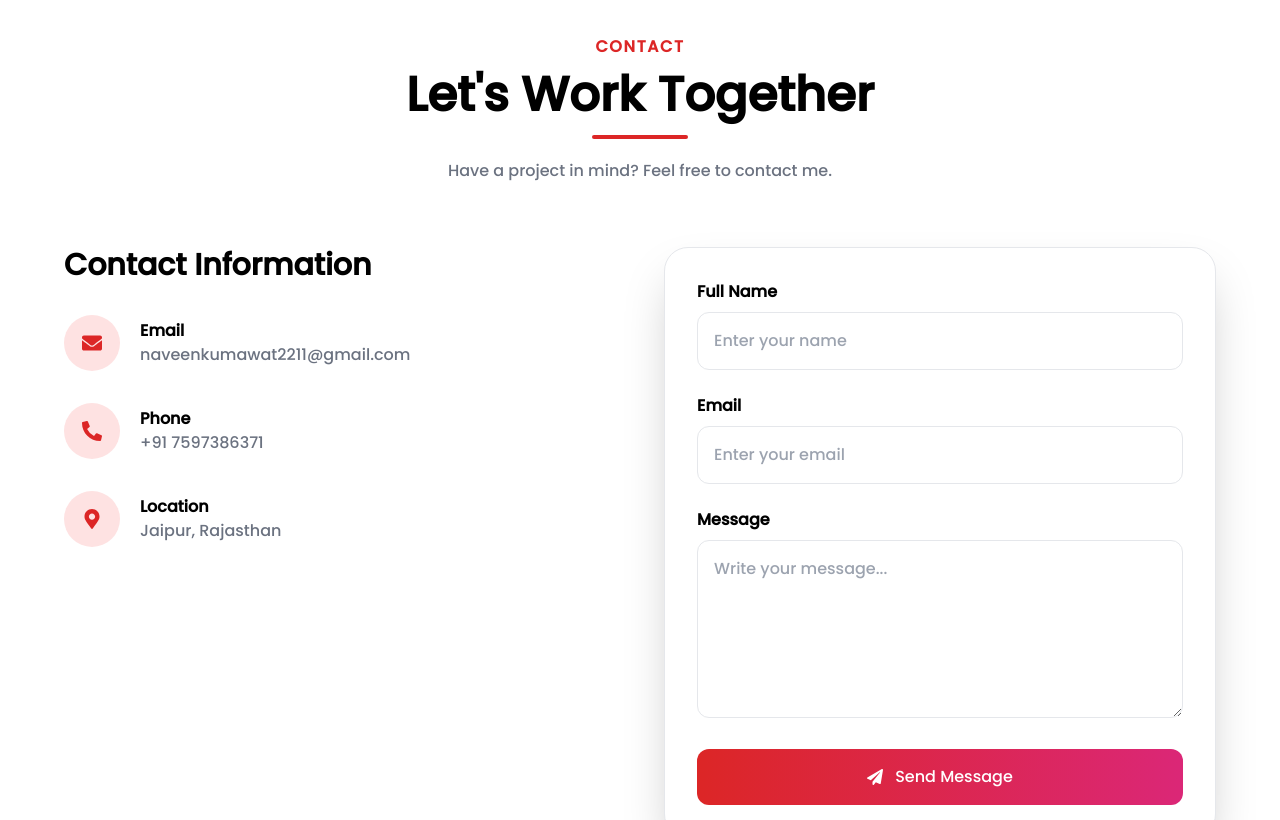
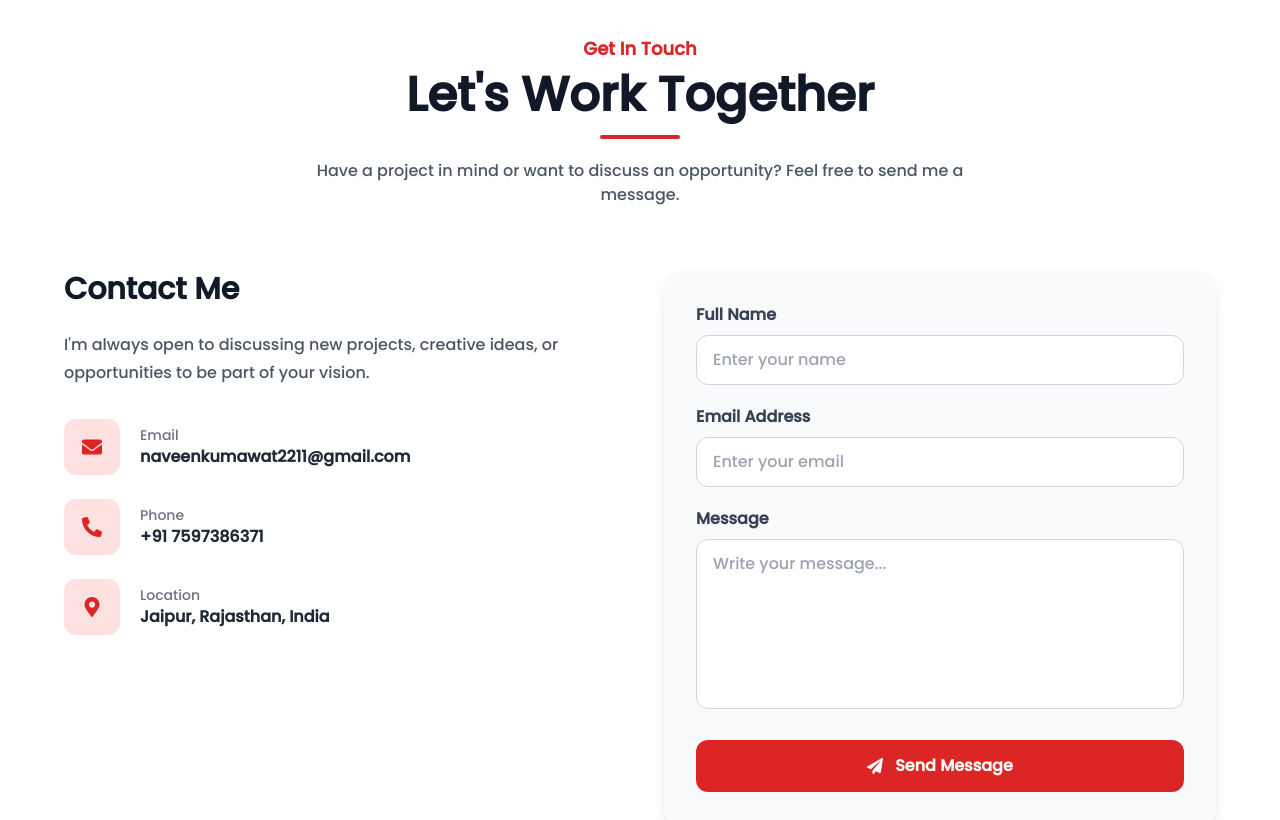
Before and after one commit to naveenkumawat2211-web/portfolio, a React (Vite) app: page / in a window 1280 px wide. Shown: the part 4780-5600 px from the top of the page. Built offline with nearby package versions, Linux system fonts and the light colour scheme.

Commit message:
Update email section

```diff
--- a/package.json
+++ b/package.json
@@ -10,6 +10,7 @@
     "preview": "vite preview"
   },
   "dependencies": {
+    "@emailjs/browser": "^4.4.1",
     "axios": "^1.6.8",
     "framer-motion": "^12.42.2",
     "react": "^18.2.0",
--- a/src/components/Contact.jsx
+++ b/src/components/Contact.jsx
@@ -1,9 +1,8 @@
 import React, { useState } from "react";
-import axios from "axios";
+import emailjs from "@emailjs/browser";
 import { useForm } from "react-hook-form";
 import toast from "react-hot-toast";
 import { motion } from "framer-motion";
-
 import {
   FaEnvelope,
   FaPhoneAlt,
@@ -25,98 +24,134 @@ function Contact() {
     setLoading(true);
 
     try {
-      await axios.post("https://getform.io/f/raeqjora", data);
+      await emailjs.send(
+        "service_vws18m5",
+        "template_wkkbqh1",
+        {
+          name: data.name,
+          email: data.email,
+          message: data.message,
+        },
+        {
+          publicKey: "3TWD5dtU7cnYwoY7H",
+        }
+      );
 
       toast.success("Message Sent Successfully ❤️");
-
       reset();
-    } catch (err) {
-      toast.error("Something went wrong");
+    } catch (error) {
+      console.error("EmailJS Error:", error);
+      toast.error("Something went wrong. Please try again.");
+    } finally {
+      setLoading(false);
     }
-
-    setLoading(false);
   };
 
   return (
     <section
       name="Contact"
-      className="max-w-7xl mx-auto px-6 md:px-16 py-24"
+      id="contact"
+      className="w-full bg-white py-24"
     >
+      <div className="max-w-7xl mx-auto px-6 md:px-16">
+
         {/* Heading */}
-
         <motion.div
-        initial={{ opacity: 0, y: -40 }}
+          initial={{ opacity: 0, y: 40 }}
           whileInView={{ opacity: 1, y: 0 }}
-        transition={{ duration: .8 }}
+          transition={{ duration: 0.7 }}
           viewport={{ once: true }}
           className="text-center mb-16"
         >
-        <p className="uppercase tracking-widest text-red-600 font-semibold">
-          Contact
+          <p className="text-red-600 font-semibold text-lg">
+            Get In Touch
           </p>
 
-        <h1 className="text-4xl md:text-5xl font-bold mt-3">
+          <h2 className="text-4xl md:text-5xl font-bold text-gray-900 mt-2">
             Let's Work Together
-        </h1>
+          </h2>
 
-        <div className="w-24 h-1 bg-red-600 mx-auto rounded-full mt-4"></div>
+          <div className="w-20 h-1 bg-red-600 mx-auto mt-4 rounded-full"></div>
 
-        <p className="text-gray-500 mt-5">
-          Have a project in mind? Feel free to contact me.
+          <p className="text-gray-600 mt-5 max-w-2xl mx-auto">
+            Have a project in mind or want to discuss an opportunity?
+            Feel free to send me a message.
           </p>
         </motion.div>
 
-      <div className="grid md:grid-cols-2 gap-12">
+        <div className="grid md:grid-cols-2 gap-12 items-start">
 
-        {/* Left */}
-
+          {/* Left Side */}
           <motion.div
-          initial={{ opacity: 0, x: -70 }}
+            initial={{ opacity: 0, x: -50 }}
             whileInView={{ opacity: 1, x: 0 }}
-          transition={{ duration: .8 }}
+            transition={{ duration: 0.7 }}
             viewport={{ once: true }}
           >
-          <h2 className="text-3xl font-bold mb-8">
-            Contact Information
-          </h2>
+            <h3 className="text-3xl font-bold text-gray-900 mb-6">
+              Contact Me
+            </h3>
 
-          <div className="space-y-8">
+            <p className="text-gray-600 leading-7 mb-8">
+              I'm always open to discussing new projects, creative ideas,
+              or opportunities to be part of your vision.
+            </p>
 
-            <div className="flex gap-5 items-center">
-              <div className="w-14 h-14 rounded-full bg-red-100 flex items-center justify-center">
-                <FaEnvelope className="text-red-600 text-xl" />
+            <div className="space-y-6">
+
+              {/* Email */}
+              <a
+                href="mailto:naveenkumawat2211@gmail.com"
+                className="flex items-center gap-5 group"
+              >
+                <div className="w-14 h-14 flex items-center justify-center rounded-xl bg-red-100 text-red-600 text-xl group-hover:bg-red-600 group-hover:text-white transition duration-300">
+                  <FaEnvelope />
                 </div>
 
                 <div>
-                <p className="font-semibold">Email</p>
-                <p className="text-gray-500">
+                  <p className="text-sm text-gray-500">
+                    Email
+                  </p>
+
+                  <p className="font-semibold text-gray-800 group-hover:text-red-600 transition">
                     naveenkumawat2211@gmail.com
                   </p>
                 </div>
-            </div>
+              </a>
 
-            <div className="flex gap-5 items-center">
-              <div className="w-14 h-14 rounded-full bg-red-100 flex items-center justify-center">
-                <FaPhoneAlt className="text-red-600 text-xl" />
+              {/* Phone */}
+              <a
+                href="tel:+917597386371"
+                className="flex items-center gap-5 group"
+              >
+                <div className="w-14 h-14 flex items-center justify-center rounded-xl bg-red-100 text-red-600 text-xl group-hover:bg-red-600 group-hover:text-white transition duration-300">
+                  <FaPhoneAlt />
                 </div>
 
                 <div>
-                <p className="font-semibold">Phone</p>
-                <p className="text-gray-500">
+                  <p className="text-sm text-gray-500">
+                    Phone
+                  </p>
+
+                  <p className="font-semibold text-gray-800 group-hover:text-red-600 transition">
                     +91 7597386371
                   </p>
                 </div>
-            </div>
+              </a>
 
-            <div className="flex gap-5 items-center">
-              <div className="w-14 h-14 rounded-full bg-red-100 flex items-center justify-center">
-                <FaMapMarkerAlt className="text-red-600 text-xl" />
+              {/* Location */}
+              <div className="flex items-center gap-5">
+                <div className="w-14 h-14 flex items-center justify-center rounded-xl bg-red-100 text-red-600 text-xl">
+                  <FaMapMarkerAlt />
                 </div>
 
                 <div>
-                <p className="font-semibold">Location</p>
-                <p className="text-gray-500">
-                  Jaipur, Rajasthan
+                  <p className="text-sm text-gray-500">
+                    Location
+                  </p>
+
+                  <p className="font-semibold text-gray-800">
+                    Jaipur, Rajasthan, India
                   </p>
                 </div>
               </div>
@@ -124,86 +159,114 @@ function Contact() {
             </div>
           </motion.div>
 
-        {/* Right */}
+          {/* Right Side - Contact Form */}
+          <motion.div
+            initial={{ opacity: 0, x: 50 }}
+            whileInView={{ opacity: 1, x: 0 }}
+            transition={{ duration: 0.7 }}
+            viewport={{ once: true }}
+            className="bg-gray-50 p-6 md:p-8 rounded-2xl shadow-lg"
+          >
+            <form onSubmit={handleSubmit(onSubmit)}>
 
-        <motion.form
-          initial={{ opacity: 0, x: 70 }}
-          whileInView={{ opacity: 1, x: 0 }}
-          transition={{ duration: .8 }}
-          viewport={{ once: true }}
-          onSubmit={handleSubmit(onSubmit)}
-          className="bg-white shadow-2xl rounded-3xl p-8 border"
-        >
-
-          <div className="space-y-6">
-
-            <div>
-
-              <label className="font-semibold">
+              {/* Name */}
+              <div className="mb-5">
+                <label className="block text-gray-700 font-semibold mb-2">
                   Full Name
                 </label>
 
                 <input
+                  type="text"
+                  placeholder="Enter your name"
                   {...register("name", {
                     required: "Name is required",
                   })}
-                placeholder="Enter your name"
-                className="w-full mt-2 border rounded-xl p-4 outline-none focus:border-red-500"
+                  className={`w-full px-4 py-3 rounded-xl border ${
+                    errors.name
+                      ? "border-red-500"
+                      : "border-gray-300"
+                  } focus:outline-none focus:ring-2 focus:ring-red-500 bg-white`}
                 />
 
-              <p className="text-red-500 text-sm">
-                {errors.name?.message}
+                {errors.name && (
+                  <p className="text-red-500 text-sm mt-1">
+                    {errors.name.message}
                   </p>
-
+                )}
               </div>
 
-            <div>
-
-              <label className="font-semibold">
-                Email
+              {/* Email */}
+              <div className="mb-5">
+                <label className="block text-gray-700 font-semibold mb-2">
+                  Email Address
                 </label>
 
                 <input
+                  type="email"
+                  placeholder="Enter your email"
                   {...register("email", {
                     required: "Email is required",
+                    pattern: {
+                      value:
+                        /^[A-Z0-9._%+-]+@[A-Z0-9.-]+\.[A-Z]{2,}$/i,
+                      message: "Enter a valid email address",
+                    },
                   })}
-                placeholder="Enter your email"
-                className="w-full mt-2 border rounded-xl p-4 outline-none focus:border-red-500"
+                  className={`w-full px-4 py-3 rounded-xl border ${
+                    errors.email
+                      ? "border-red-500"
+                      : "border-gray-300"
+                  } focus:outline-none focus:ring-2 focus:ring-red-500 bg-white`}
                 />
 
-              <p className="text-red-500 text-sm">
-                {errors.email?.message}
+                {errors.email && (
+                  <p className="text-red-500 text-sm mt-1">
+                    {errors.email.message}
                   </p>
-
+                )}
               </div>
 
-            <div>
-
-              <label className="font-semibold">
+              {/* Message */}
+              <div className="mb-6">
+                <label className="block text-gray-700 font-semibold mb-2">
                   Message
                 </label>
 
                 <textarea
                   rows="6"
+                  placeholder="Write your message..."
                   {...register("message", {
                     required: "Message is required",
                   })}
-                placeholder="Write your message..."
-                className="w-full mt-2 border rounded-xl p-4 outline-none focus:border-red-500"
-              />
+                  className={`w-full px-4 py-3 rounded-xl border ${
+                    errors.message
+                      ? "border-red-500"
+                      : "border-gray-300"
+                  } focus:outline-none focus:ring-2 focus:ring-red-500 bg-white resize-none`}
+                ></textarea>
 
-              <p className="text-red-500 text-sm">
-                {errors.message?.message}
+                {errors.message && (
+                  <p className="text-red-500 text-sm mt-1">
+                    {errors.message.message}
                   </p>
-
+                )}
               </div>
 
+              {/* Submit Button */}
               <button
+                type="submit"
                 disabled={loading}
-              className="w-full bg-gradient-to-r from-red-600 to-pink-600 text-white py-4 rounded-xl hover:scale-[1.02] duration-300 flex justify-center items-center gap-3"
+                className={`w-full flex items-center justify-center gap-3 py-3.5 rounded-xl text-white font-semibold transition duration-300 ${
+                  loading
+                    ? "bg-gray-400 cursor-not-allowed"
+                    : "bg-red-600 hover:bg-red-700 hover:scale-[1.02]"
+                }`}
               >
                 {loading ? (
-                "Sending..."
+                  <>
+                    <span className="w-5 h-5 border-2 border-white border-t-transparent rounded-full animate-spin"></span>
+                    Sending...
+                  </>
                 ) : (
                   <>
                     <FaPaperPlane />
@@ -212,10 +275,10 @@ function Contact() {
                 )}
               </button>
 
+            </form>
+          </motion.div>
+
         </div>
-
-        </motion.form>
-
       </div>
     </section>
   );
```
Also changed, not shown: 1 other file (tests, documents, lock files or other folders). Lines whose indentation alone changed are shown as unchanged.
